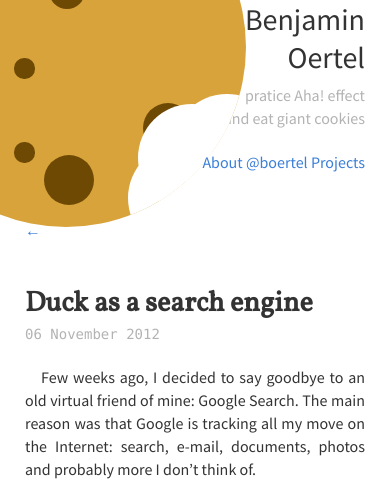
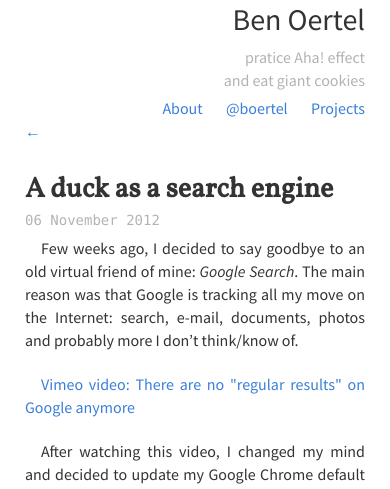
Before and after one commit to boertel/blog, a Jekyll site: the page built from _posts/2012-11-06-duckduckgo.md, in a window 390 px wide. Shown: the top 489 px of the page. Built offline with Jekyll 4.4.1, drawn with Linux system fonts in a browser that asks for light colours; Markdown is read by kramdown in place of the engine named in the settings; comment, search, counter and statistics services are not loaded; some of the changed text lies outside the part shown.

Commit message:
few changes

````diff
--- a/_layouts/default.html
+++ b/_layouts/default.html
@@ -14,11 +14,11 @@
 <body>
 
 <header>
-    <a href="/"><div class="cccookie-box" id="cccookie-box"></div></a>
+    <a href="/"><div class="cccookie-box desktop" id="cccookie-box"></div></a>
     <div class="meta">
         <ul class="details">
             <li>
-                <h1><a href="/">Benjamin Oertel</a></h1>
+                <h1><a href="/">Ben<span class="desktop">jamin</span> Oertel</a></h1>
             </li>
             <li>
                 <p>pratice Aha! effect<br>and eat giant cookies</p>
--- a/_posts/2012-11-06-duckduckgo.md
+++ b/_posts/2012-11-06-duckduckgo.md
@@ -1,38 +1,54 @@
 ---
 layout: post
-title: Duck as a search engine
+title: A duck as a search engine
 published: true
 ---
 
-Few weeks ago, I decided to say goodbye to an old virtual friend of mine: Google Search.
-The main reason was that Google is tracking all my move on the Internet: search, e-mail, documents, photos and probably more I don't think of.
+Few weeks ago, I decided to say goodbye to an old virtual friend of mine: *Google Search*.
+The main reason was that Google is tracking all my move on the Internet: search, e-mail, documents, photos and probably more I don't think/know of.
 
-<center>
+<center class="desktop">
 {% vimeo 51181384 %}
 </center>
+<div class="mobile">
+    <p>
+        <a href="http://wwww.vimeo.com/51181384">Vimeo video: There are no "regular results" on Google anymore</a>
+    </p>
+</div>
 
 After watching this video, I changed my mind and decided to update my Google Chrome default search engine (I hope they don't track me through the browser, otherwise the change is pretty useless). Decision made, I had to choose a new search engine. I'm guessing the others (big) search engines such as [Bing](http://www.bing.com) and [Yahoo](http://www.yahoo.com) are doing exactly the same thing as Google: tracking your every moves. The video mentioned earlier was promoted by [DuckDuckGo](http://www.duckduckgo.com). It highlights the fact that it is not tracking users and don't change results depending on user. Also having an ancient history with ducks, I couldn't resist to update to use a duck as search engine.
 
 At first (like most of changes), I didn't like it but I know I had to force myself for a couple of days, in order to get use to it, to adapt myself to years of Google use.
 
-<blockquote class="twitter-tweet tw-align-center"><p>New experiment: <a href="http://t.co/qIdsRrr6" title="http://duckduckgo.com">duckduckgo.com</a> instead of <a href="http://t.co/7OVT9A2D" title="http://google.com">google.com</a> and Sublime Text 2 instead MacVim</p>&mdash; Benjamin Oertel (@boertel) <a href="https://twitter.com/boertel/status/259037590102093826" data-datetime="2012-10-18T21:05:48+00:00">October 18, 2012</a></blockquote>
+<div class="desktop">
+    <blockquote class="twitter-tweet tw-align-center"><p>New experiment: <a href="http://t.co/qIdsRrr6" title="http://duckduckgo.com">duckduckgo.com</a> instead of <a href="http://t.co/7OVT9A2D" title="http://google.com">google.com</a> and Sublime Text 2 instead MacVim</p>&mdash; Benjamin Oertel (@boertel) <a href="https://twitter.com/boertel/status/259037590102093826" data-datetime="2012-10-18T21:05:48+00:00">October 18, 2012</a></blockquote>
+</div>
+<div class="mobile">
+    <blockquote class="twitter-tweet"><p>New experiment: <a href="http://t.co/qIdsRrr6" title="http://duckduckgo.com">duckduckgo.com</a> instead of <a href="http://t.co/7OVT9A2D" title="http://google.com">google.com</a> and Sublime Text 2 instead MacVim</p>&mdash; Benjamin Oertel (@boertel) <a href="https://twitter.com/boertel/status/259037590102093826" data-datetime="2012-10-18T21:05:48+00:00">October 18, 2012</a></blockquote>
+</div>
 <script src="//platform.twitter.com/widgets.js" charset="utf-8"></script>
 Here we go, twenty-ish days later, I feel ready to expose my throughts about [DuckDuckGo](http://www.duckduckgo.com).
 
 ## Cons
 
-- *Images* search is absent. With DuckDuckGo, you need to do the search through others search engines with the prefix ```!gi``` for Google or ```!bi``` for Bing.
-- *Internationalization*. Even if I'm doing most of my searchs in English, sometimes I need to search something on French and DuckDuckGo doesn't understand it.
+- *Images* search is absent. With DuckDuckGo, you need to do the search through others search engines with the prefix ``!gi`` for Google or ``!bi`` for Bing.
+- *Internationalization*. Even if I'm doing most of my searches in English, sometimes I need to search something in French and DuckDuckGo doesn't understand it.
 - *Results* unfortunaletly are not as good as Google ones. For this blogpost I needed to get an TechCrunch article, I choose the following query: "*techcrunch yahoo next search engine*" not even a TechCrunch article on the [DuckDuckGo's result](http://duckduckgo.com/?q=techcrunch+yahoo+next+search+engine) and the article I was looking for is on [second position on Google](https://encrypted.google.com/search?hl=en&q=techcrunch%20yahoo%20next%20search%20engine).
 
 
 ## Pros
 
-- *Favicons* increase my selection on the result page. I have my favorites websites where I know the content is useful and accurate. By seeing ![Stackoverflow favicon](http://icons.duckduckgo.com/i/www.stackoverflow.com.ico)![Django favicon](http://icons.duckduckgo.com/i/www.djangoproject.com.ico)![Wikipedia favicon](http://icons.duckduckgo.com/i/en.wikipedia.com.ico)![Github favicon](http://icons.duckduckgo.com/i/www.github.com.ico) I'm directly clicking on those links.
-- *Shortcuts*. I'm a big fan on shortcuts and command-line. I'm using [Alfred](http://alfredapp.com) and the terminal! Here is a list of all bang commands you can use: http://duckduckgo.com/bang.html
-- *[Goodies](http://duckduckgo.com/goodies/)*. Experiment it by yourself, it's great! and even better you can even create yours: http://duckduckhack.com/. This [TechCrunch article](http://techcrunch.com/2012/10/28/why-the-future-of-search-may-look-more-like-yahoo-than-google/) is talking about why Yahoo is going to be the next search engine.
-- Click area is much bigger
-- *Think* more, since the results are sliglty worse than Google, you have to shoot right at the first time or instead of re-doing a search, just look for it in your memory.
+- *Think* more, since the results are sliglty worse than Google, you have to shoot right at the first time or instead of re-doing a search, just look for the result in your memory. And it's easy to fallback on others search engines with shortcuts like ``!g`` for Google or there are event links and the bottom of the result page.
+- *Shortcuts*. I'm a big fan of shortcuts and command-line. I'm using [Alfred](http://alfredapp.com), the terminal and [vim](http://en.wikipedia.org/wiki/Vim_\(text_editor\))! Here is a list of all bang (``!``) commands you can use: [duckduckgo.com/bang.html](http://duckduckgo.com/bang.html)
+- *Click area* (in red) is much bigger, Google on the left and DuckDuckGo on the left.
+
+<img src="http://f.cl.ly/items/1p451L3H2e3w1q293x1H/click-area.png" class="media">
+
+- *[Goodies](http://duckduckgo.com/goodies/)*. Experiment it by yourself, it's great! and even better you can even create yours: [duckduckhack.com](http://duckduckhack.com/). This [TechCrunch article](http://techcrunch.com/2012/10/28/why-the-future-of-search-may-look-more-like-yahoo-than-google/) is talking about why Yahoo is going to be the next search engine.
+
+<img src="http://f.cl.ly/items/082L3P3z092e2R0b0T0h/goodies.png" class="media">
+
+- *Favicons* increase my sort in the result page. I have my favorites websites where I know the content is useful and (supposed to be) accurate. By seeing ![Stackoverflow favicon](http://icons.duckduckgo.com/i/www.stackoverflow.com.ico)![Django favicon](http://icons.duckduckgo.com/i/www.djangoproject.com.ico)![Wikipedia favicon](http://icons.duckduckgo.com/i/en.wikipedia.com.ico)![Github favicon](http://icons.duckduckgo.com/i/www.github.com.ico) I'm directly clicking on those links.
 
 
-My use of a search engine is mainly to search for programming information (my job is basically to copy/paste). DuckDuckGo doesn't do the difference with the results but with the features it provides, that's why I'm going to keep using it.
+My use of a search engine is mainly to search for programming information (my job is basically to copy/paste). DuckDuckGo doesn't do the difference with the results but with the features it provides, that's why I'm going to keep using it for now.
--- a/css/blog.css
+++ b/css/blog.css
@@ -83,6 +83,7 @@
 .post img.media {
     margin: 30px auto;
     display: block;
+    width: 90%;
 }
 small {
     font-size: 14px;
@@ -138,13 +139,15 @@
 
 /* LAYOUT */
 .cccookie-box {
-    height: 180px;
     position: absolute;
+    left: -114px;
+    top: -133px;
+    width: 300px;
+    height: 300px;
 }
 header {
-    width: 22%;
     position: fixed;
-    min-width: 188px;
+    min-width: 200px;
     min-height: 100%;
     border-right: 1px solid #e3e3e3;
 }
@@ -171,7 +174,7 @@
 }
 
 section {
-    margin-left: 22%;
+    margin-left: 230px;
     padding: 20px 0;
     position: relative;
     z-index: 2;
@@ -189,13 +192,43 @@
 .post {
     margin: 20px 0;
 }
-.cccookie-box {
-    left: -114px;
-    top: -133px;
+
+.circle {
+	line-height: 0;		/* remove line-height */
+	display: inline-block;	/* circle wraps image */
+	margin: 5px;
+	border-radius: 50%;	/* relative value */
+	box-shadow: 0px 0px 5px rgba(0,0,0,0.4);
+	transition: linear 0.25s;
+}
+.circle img {
+	border-radius: 50%;	/* relative value for
+				   adjustable image size */
+}
+.circle:hover {
+	transition: ease-out 0.3s;
+	transform: scale(0.8) rotate(20deg) translateZ(0);
+}
+
+
+.desktop {
+    display: block;
+}
+span.desktop {
+    display: inline;
+}
+.mobile {
+    display: none;
 }
 
 
 @media (max-width: 760px) {
+    .desktop, span.desktop {
+        display: none;
+    }
+    .mobile {
+        display: block;
+    }
     header {
         display: block;
         position: relative;
@@ -206,21 +239,35 @@
     }
     header .meta {
         margin: 0;
+        padding-bottom: 0;
         padding-top: 0;
     }
     header div.meta h1 {
         max-width: 150px;
     }
-    header .nav li {
+    header div.meta .nav li {
         display: inline;
         margin-left: 20px;
     }
+    header .meta p {
+        margin-bottom: 5px;
+    }
     section {
+        padding: 0;
         margin: 0;
     }
     article, nav {
         max-width: 575px;
         margin: 0 auto;
+    }
+    .post {
+        margin: 5px 0;
+    }
+    li {
+        margin-left: 0;
+        margin-right: 0;
+    }
+    .cccookie-box {
     }
     .cccookie-dough {
         z-index: 1;
````
Also changed, not shown: other parts of _layouts/default.html (+1 -1 lines), about.md (+6 -0 lines).
